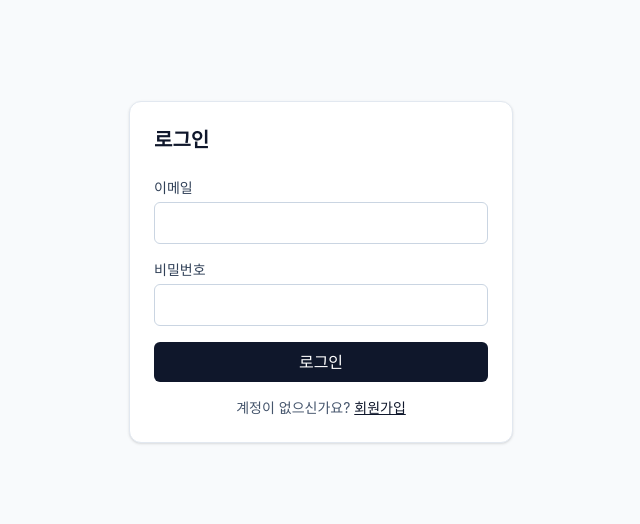
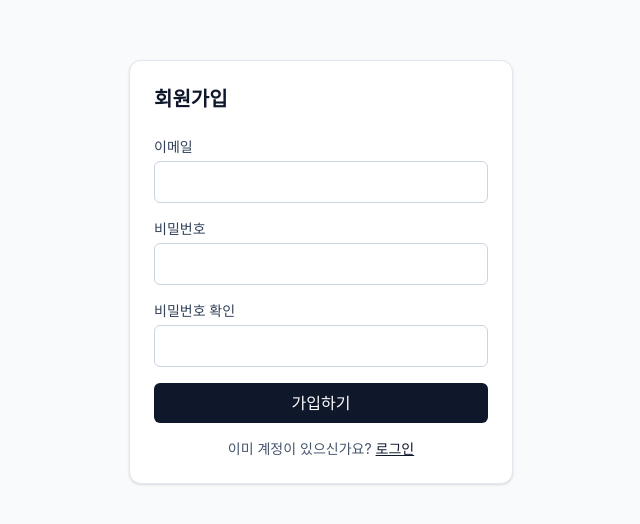
Before and after one commit to okhwa2002-dev/studio, a React (Vite) app in the folder web/: page /register in a window 1280 px wide. Before the commit this address led to /login. Shown: the part 128-652 px from the top of the page, without its empty margins (319-959 px from the left). Built offline with nearby package versions, Linux system fonts and the light colour scheme; no server answers.

Commit message:
기능: 회원가입 화면 추가 (클라이언트 검증 + 승인 대기 안내 연결)

```diff
--- a/web/src/App.tsx
+++ b/web/src/App.tsx
@@ -3,6 +3,7 @@ import { AuthProvider, useAuth } from './lib/auth'
 import { Dashboard } from './pages/Dashboard'
 import { Login } from './pages/Login'
 import { PendingApproval } from './pages/PendingApproval'
+import { Register } from './pages/Register'
 import { RequireAuth } from './routes/RequireAuth'
 import { RequireGuest } from './routes/RequireGuest'
 
@@ -23,6 +24,7 @@ function Routing() {
     <Routes>
       <Route element={<RequireGuest />}>
         <Route path="/login" element={<Login />} />
+        <Route path="/register" element={<Register />} />
       </Route>
       <Route path="/pending" element={<PendingApproval />} />
       <Route element={<RequireAuth />}>
--- /dev/null
+++ b/web/src/pages/Register.tsx
@@ -0,0 +1,109 @@
+import { useState, type FormEvent } from 'react'
+import { Link, useNavigate } from 'react-router-dom'
+import { AuthCard } from '../components/AuthCard'
+import { Button } from '../components/Button'
+import { FormError } from '../components/FormError'
+import { TextField } from '../components/TextField'
+import { ApiError } from '../lib/api'
+import { useAuth } from '../lib/auth'
+
+type FieldErrors = {
+  email?: string
+  password?: string
+  confirm?: string
+}
+
+// 클라이언트 검증은 UX 보조일 뿐 신뢰 경계가 아니다. 진짜 검증은 서버가 한다.
+function validate(email: string, password: string, confirm: string): FieldErrors {
+  const errors: FieldErrors = {}
+  if (!/^[^\s@]+@[^\s@]+\.[^\s@]+$/.test(email)) {
+    errors.email = '올바른 이메일 형식이 아닙니다.'
+  }
+  if (password.length < 8) {
+    errors.password = '비밀번호는 8자 이상이어야 합니다.'
+  }
+  if (password !== confirm) {
+    errors.confirm = '비밀번호가 일치하지 않습니다.'
+  }
+  return errors
+}
+
+export function Register() {
+  const { register } = useAuth()
+  const navigate = useNavigate()
+
+  const [email, setEmail] = useState('')
+  const [password, setPassword] = useState('')
+  const [confirm, setConfirm] = useState('')
+  const [fieldErrors, setFieldErrors] = useState<FieldErrors>({})
+  const [error, setError] = useState<string>()
+  const [pending, setPending] = useState(false)
+
+  async function onSubmit(event: FormEvent) {
+    event.preventDefault()
+    setError(undefined)
+
+    const errors = validate(email, password, confirm)
+    setFieldErrors(errors)
+    if (Object.keys(errors).length > 0) return
+
+    setPending(true)
+    try {
+      await register(email, password)
+      // 가입한 사용자는 status=pending이라 로그인할 수 없다. 대기 안내로 보낸다.
+      navigate('/pending', { replace: true })
+    } catch (e) {
+      // 409 = 이미 등록된 이메일. 서버 메시지를 그대로 보여준다.
+      setError(e instanceof ApiError ? e.message : '알 수 없는 오류가 발생했습니다.')
+    } finally {
+      setPending(false)
+    }
+  }
+
+  return (
+    <AuthCard title="회원가입">
+      <form onSubmit={onSubmit} className="space-y-4">
+        <FormError message={error} />
+        <TextField
+          id="email"
+          label="이메일"
+          type="email"
+          autoComplete="email"
+          required
+          value={email}
+          error={fieldErrors.email}
+          onChange={(e) => setEmail(e.target.value)}
+        />
+        <TextField
+          id="password"
+          label="비밀번호"
+          type="password"
+          autoComplete="new-password"
+          required
+          value={password}
+          error={fieldErrors.password}
+          onChange={(e) => setPassword(e.target.value)}
+        />
+        <TextField
+          id="confirm"
+          label="비밀번호 확인"
+          type="password"
+          autoComplete="new-password"
+          required
+          value={confirm}
+          error={fieldErrors.confirm}
+          onChange={(e) => setConfirm(e.target.value)}
+        />
+        <Button type="submit" pending={pending}>
+          가입하기
+        </Button>
+      </form>
+      <p className="mt-4 text-center text-sm text-slate-600">
+        이미 계정이 있으신가요?{' '}
+        <Link to="/login" className="font-medium text-slate-900 underline">
+          로그인
+        </Link>
+      </p>
+    </AuthCard>
+  )
+}
```
